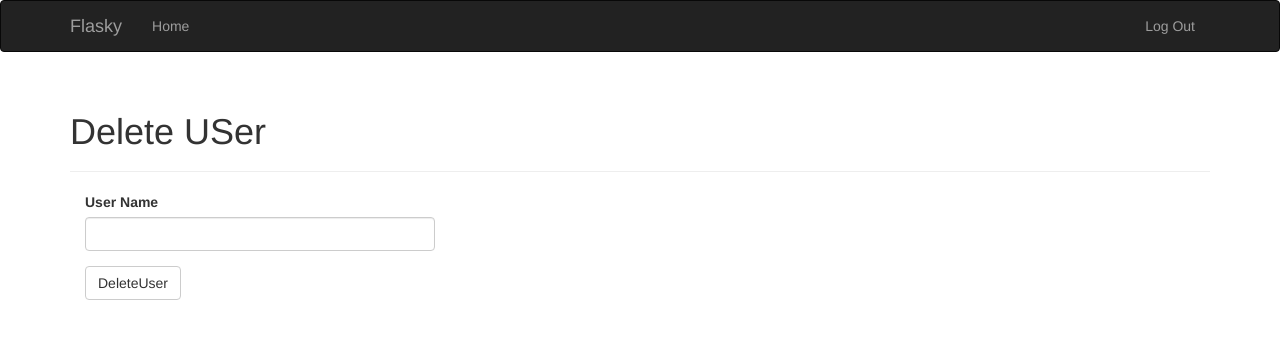
After one commit to charlestondance/FlaskDrugSensitivity, a Flask app: page /auth/delete_user in a window 1280 px wide. The commit adds this page. Shown: the top 339 px of the page. Run offline with Flask 2, Linux system fonts and the light colour scheme; the visitor is signed in with stand-in values (Sample User, id 1); some libraries are stand-ins or nearby versions.

```diff
--- a/app/auth/forms.py
+++ b/app/auth/forms.py
@@ -30,3 +30,7 @@ class RegistrationForm(Form):
     def validate_username(self, field):
         if User.query.filter_by(username=field.data).first():
             raise ValidationError('Username already in use.')
+
+class DeleteUser(Form):
+    username = StringField('User Name', validators=[Required(), Length(1, 64)])
+    submit = SubmitField('DeleteUser')
--- a/app/auth/views.py
+++ b/app/auth/views.py
@@ -1,5 +1,5 @@
 from flask import render_template, redirect, request, url_for, flash
-from .forms import LoginForm
+from .forms import LoginForm, RegistrationForm, DeleteUser
 from flask.ext.login import login_user, logout_user, login_required
 from . import auth
 from .. import db
@@ -41,3 +41,24 @@ def register():
 def testing():
     print('hi')
     return render_template('auth/testing.html')
+
+@auth.route('/user_management', methods=['GET'])
+@login_required
+def user_management():
+    user_list = User.query.all()
+
+    return render_template('auth/user_management.html', user_list=user_list)
+
+@auth.route('/delete_user', methods=['GET', 'POST'])
+@login_required
+def delete_user():
+    form = DeleteUser()
+
+    if form.validate_on_submit():
+        flash('Delete User')
+        user_del = User.query.filter_by(username=form.username.data).first()
+        db.session.delete(user_del)
+        db.session.commit()
+        return redirect(url_for('main.index'))
+
+    return render_template('auth/delete_user.html', form=form)
--- a/app/models.py
+++ b/app/models.py
@@ -1,6 +1,6 @@
 from werkzeug.security import generate_password_hash, check_password_hash
 from flask.ext.login import UserMixin, AnonymousUserMixin
-
+from flask import current_app
 from . import db, login_manager
 import csv
 
@@ -40,7 +40,13 @@ class User(UserMixin, db.Model):
     role_id = db.Column(db.Integer, db.ForeignKey('roles.id'))
     password_hash = db.Column(db.String(128))
 
-
+    def __init__(self, **kwargs):
+        super(User, self).__init__(**kwargs)
+        if self.role is None:
+            if self.email == current_app.config['FLASKY_ADMIN']:
+                self.role = Role.query.filter_by(permissions=0xff).first()
+            if self.role is None:
+                self.role = Role.query.filter_by(default=True).first()
 
     @property
     def password(self):
@@ -72,7 +78,7 @@ class AnonymousUser(AnonymousUserMixin):
 
 class Permission:
     EDIT_DB = 0x01
-    MAKE_LIST = 0x2
+    MAKE_LIST = 0x02
     ADMINISTER = 0x80
 
 class CompoundDB(db.Model):
--- /dev/null
+++ b/app/templates/auth/delete_user.html
@@ -0,0 +1,15 @@
+{% extends "base.html" %}
+{% import "bootstrap/wtf.html" as wtf %}
+
+{% block title %}Flasky - Delete User{% endblock %}
+
+{% block page_content %}
+<div class="page-header">
+    <h1>Delete USer</h1>
+</div>
+    <div class="col-md-4">
+    {{ wtf.quick_form(form) }}
+
+</div>
+
+{% endblock %}
--- a/manage.py
+++ b/manage.py
@@ -6,6 +6,7 @@ from flask.ext.script import Manager, Shell
 from flask.ext.migrate import Migrate, MigrateCommand
 
 app = create_app(os.getenv('FLASK_CONFIG') or 'default')
+
 manager = Manager(app)
 migrate = Migrate(app, db)
 
```
Also changed, not shown: app/templates/auth/user_management.html (added, +16 -0 lines), app/templates/index.html (+9 -0 lines), data-dev.sqlite.
